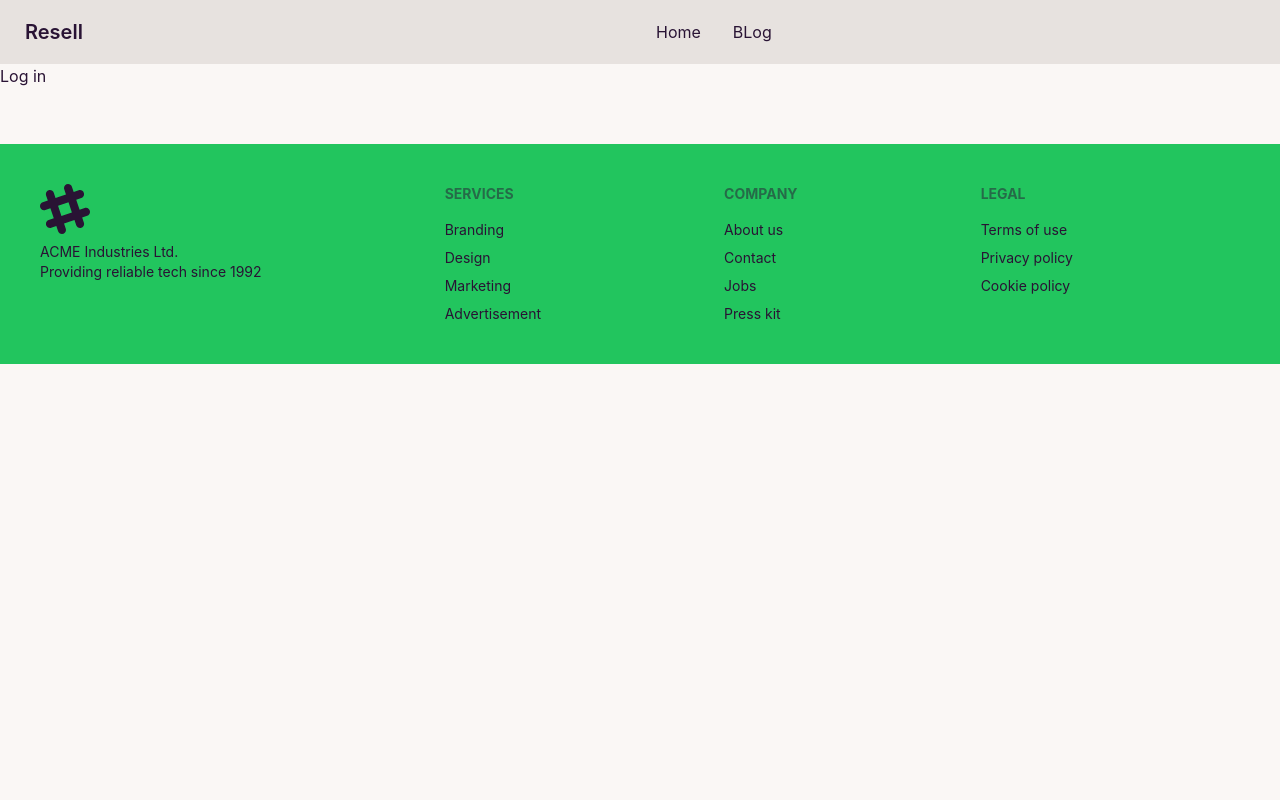
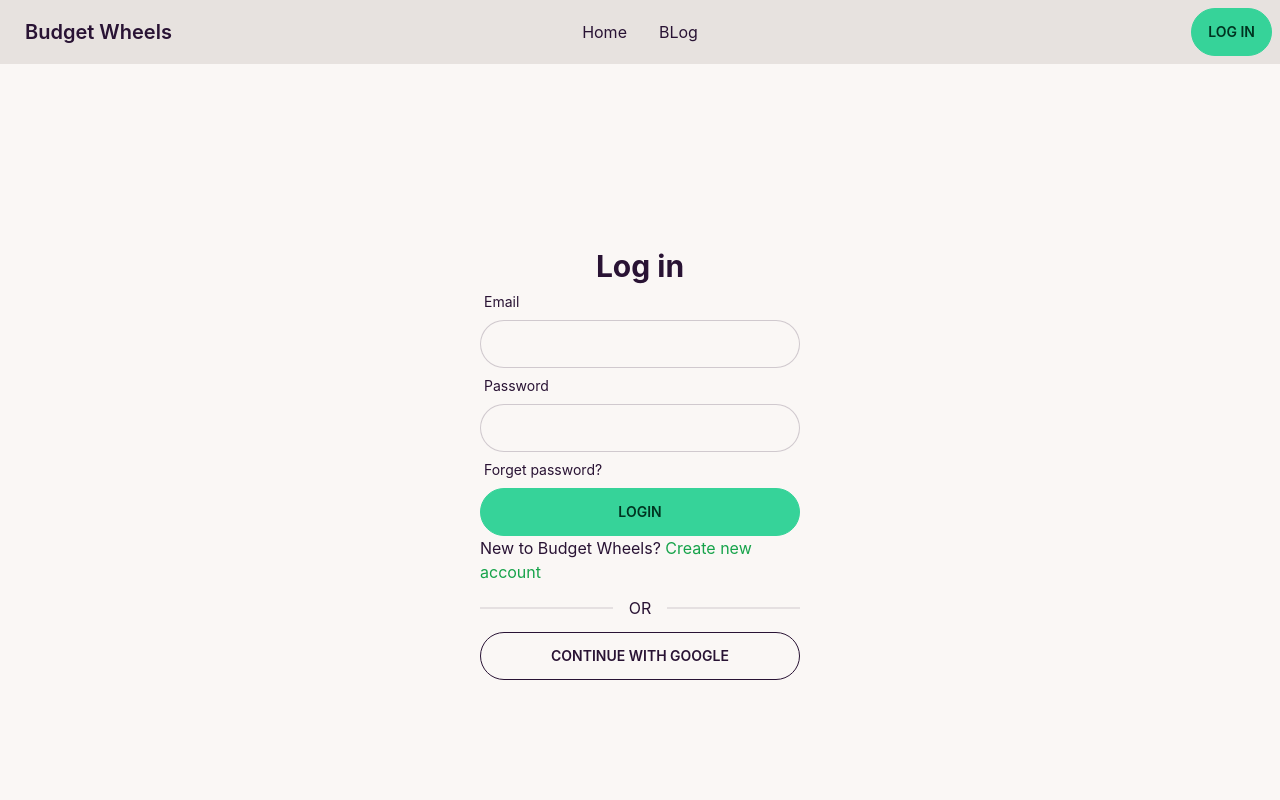
Before and after one commit to sadiq1020/budget_wheels_clients-repo, a React (Create React App) app: page /login in a window 1280 px wide. Shown: the top 800 px of the page. Built offline with nearby package versions, Linux system fonts and the light colour scheme.

Commit message:
basic login signin

```diff
--- a/package.json
+++ b/package.json
@@ -9,6 +9,7 @@
     "daisyui": "^2.41.0",
     "react": "^18.2.0",
     "react-dom": "^18.2.0",
+    "react-hook-form": "^7.39.5",
     "react-router-dom": "^6.4.3",
     "react-scripts": "5.0.1",
     "web-vitals": "^2.1.4"
--- a/src/Pages/Login/Login.js
+++ b/src/Pages/Login/Login.js
@@ -1,9 +1,51 @@
-import React from 'react';
+import React, { useState } from 'react';
+import { Link } from 'react-router-dom';
+import { useForm } from 'react-hook-form';
 
 const Login = () => {
+    const { register, formState: { errors }, handleSubmit } = useForm();
+
+    // const [loginError, setLoginError] = useState(''); implement after login with firebase
+
+    const handleLogin = data => {
+        console.log(data);
+    }
+
     return (
-        <div>
-            <h2>Log in</h2>
+        <div className='h-[800px] flex justify-center items-center'>
+
+            <div className='w-96 p-8'>
+                <h2 className='text-3xl font-bold text-center'>Log in</h2>
+                <form onSubmit={handleSubmit(handleLogin)}>
+                    <div className="form-control w-full max-w-xs">
+
+                        {/* email */}
+                        <label className="label"> <span className="label-text">Email</span></label>
+
+                        <input type="text" {...register("email", { required: "email is required" })} className="input input-bordered w-full max-w-xs" />
+
+                        {errors.email && <p className="text-red-600">{errors.email?.message}</p>}
+                    </div>
+                    <div className="form-control w-full max-w-xs">
+
+                        {/* password */}
+                        <label className="label"> <span className="label-text">Password</span></label>
+
+                        <input type="password" {...register("password", { required: "Password is required", minLength: { value: 6, message: 'Password must be 6 characters or longer' } })} className="input input-bordered w-full max-w-xs" />
+
+                        {errors.password && <p className="text-red-600">{errors.password?.message}</p>}
+
+                        <label className="label"> <span className="label-text">Forget password?</span></label>
+                    </div>
+                    <input type="submit" className='btn btn-success w-full' value="Login" />
+                    <div>
+                        {/* {loginError && <p className='text-red-600'>{loginError}</p>} */}
+                    </div>
+                </form>
+                <p>New to Budget Wheels? <Link className='text-green-600' to="/signup">Create new account</Link></p>
+                <div className='divider'>OR</div>
+                <button className='btn btn-outline w-full'>Continue with GOOGLE</button>
+            </div>
         </div>
     );
 };
--- a/src/Pages/Shared/Footer/Footer.js
+++ b/src/Pages/Shared/Footer/Footer.js
@@ -3,7 +3,7 @@ import React from 'react';
 const Footer = () => {
     return (
         <div>
-            <footer className="footer p-10 bg-green-500 mt-14">
+            <footer className="footer p-10 bg-success mt-14">
                 <div>
                     <svg width="50" height="50" viewBox="0 0 24 24" xmlns="http://www.w3.org/2000/svg" fillRule="evenodd" clipRule="evenodd" className="fill-current"><path d="M22.672 15.226l-2.432.811.841 2.515c.33 1.019-.209 2.127-1.23 2.456-1.15.325-2.148-.321-2.463-1.226l-.84-2.518-5.013 1.677.84 2.517c.391 1.203-.434 2.542-1.831 2.542-.88 0-1.601-.564-1.86-1.314l-.842-2.516-2.431.809c-1.135.328-2.145-.317-2.463-1.229-.329-1.018.211-2.127 1.231-2.456l2.432-.809-1.621-4.823-2.432.808c-1.355.384-2.558-.59-2.558-1.839 0-.817.509-1.582 1.327-1.846l2.433-.809-.842-2.515c-.33-1.02.211-2.129 1.232-2.458 1.02-.329 2.13.209 2.461 1.229l.842 2.515 5.011-1.677-.839-2.517c-.403-1.238.484-2.553 1.843-2.553.819 0 1.585.509 1.85 1.326l.841 2.517 2.431-.81c1.02-.33 2.131.211 2.461 1.229.332 1.018-.21 2.126-1.23 2.456l-2.433.809 1.622 4.823 2.433-.809c1.242-.401 2.557.484 2.557 1.838 0 .819-.51 1.583-1.328 1.847m-8.992-6.428l-5.01 1.675 1.619 4.828 5.011-1.674-1.62-4.829z"></path></svg>
                     <p>ACME Industries Ltd.<br />Providing reliable tech since 1992</p>
--- a/src/Pages/Shared/Navbar/Navbar.js
+++ b/src/Pages/Shared/Navbar/Navbar.js
@@ -19,16 +19,17 @@ const Navbar = () => {
                         {menuItems}
                     </ul>
                 </div>
-                <Link to='/' className="btn btn-ghost normal-case text-xl">Resell</Link>
+                <Link to='/' className="btn btn-ghost normal-case text-xl">Budget Wheels</Link>
             </div>
             <div className="navbar-center hidden lg:flex">
                 <ul className="menu menu-horizontal p-0">
                     {menuItems}
                 </ul>
             </div>
-            {/* <div className="navbar-end">
-                <a className="btn">Get started</a>
-            </div> */}
+            <div className="navbar-end">
+                <Link to='/login'><button className='btn btn-success py-1'>Log in</button></Link>
+                {/* <a className="btn">Get started</a> */}
+            </div>
         </div>
     );
 };
--- /dev/null
+++ b/src/Pages/SignUp/SignUp.js
@@ -0,0 +1,62 @@
+import React from 'react';
+import { Link } from 'react-router-dom';
+import { useForm } from 'react-hook-form';
+
+const SignUp = () => {
+    const { register, handleSubmit, formState: { errors } } = useForm();
+
+    // const [signUpError, setSignUPError] = useState(''); use after implement firebase
+
+    const handleSignUp = data => {
+        console.log(data);
+    }
+
+    return (
+        <div className='h-[800px] flex justify-center items-center'>
+            <div className='w-96 p-8'>
+                <h2 className='text-xl font-bold text-center'>Sign Up</h2>
+
+                <form onSubmit={handleSubmit(handleSignUp)}>
+                    <div className="form-control w-full max-w-xs">
+
+                        <select className='w-1/2 my-2 bordered border-cyan-600' {...register("category", { required: true })}>
+                            {/* <option value="">Select...</option> */}
+                            <option value="A">Buyer</option>
+                            <option value="B">Seller</option>
+                        </select>
+
+                        {/* name */}
+                        <label className="label"> <span className="label-text">Name</span></label>
+
+                        <input type="text" {...register("name", { required: "Name is Required" })} className="input input-bordered w-full max-w-xs" />
+
+                        {errors.name && <p className='text-red-600'>{errors.name.message}</p>}
+                    </div>
+                    <div className="form-control w-full max-w-xs">
+
+                        {/* email */}
+                        <label className="label"> <span className="label-text">Email</span></label>
+                        <input type="email" {...register("email", { required: "email is required" })} className="input input-bordered w-full max-w-xs" />
+                        {errors.email && <p className='text-red-600'>{errors.email.message}</p>}
+                    </div>
+                    <div className="form-control w-full max-w-xs">
+
+                        {/* password */}
+                        <label className="label"> <span className="label-text">Password</span></label>
+
+                        <input type="password" {...register("password", { required: "Password is required", minLength: { value: 6, message: 'Password must be 6 characters or longer' } })} className="input input-bordered w-full max-w-xs" />
+                        {errors.password && <p className='text-red-600'>{errors.password.message}</p>}
+
+                    </div>
+                    <input type="submit" className='btn btn-success w-full mt-6' value="Sign Up" />
+                    {/* {signUpError && <p className='text-red-600'>{signUpError}</p>} */}
+                </form>
+                <p>Already have an account? <Link className='text-green-600' to="/login">Log in</Link></p>
+                <div className='divider'>OR</div>
+                <button className='btn btn-outline w-full'>Continue with GOOGLE</button>
+            </div>
+        </div>
+    );
+};
+
+export default SignUp;
--- a/src/Routes/Routes/Routes.js
+++ b/src/Routes/Routes/Routes.js
@@ -2,6 +2,7 @@ import { createBrowserRouter } from "react-router-dom";
 import Main from "../../Layout/Main";
 import Home from "../../Pages/Home/Home/Home";
 import Login from "../../Pages/Login/Login";
+import SignUp from "../../Pages/SignUp/SignUp";
 
 const router = createBrowserRouter([
     {
@@ -15,6 +16,10 @@ const router = createBrowserRouter([
             {
                 path: '/login',
                 element: <Login></Login>
+            },
+            {
+                path: '/signup',
+                element: <SignUp></SignUp>
             }
         ]
     }
```
Also changed, not shown: 1 other file (tests, documents, lock files or other folders).
